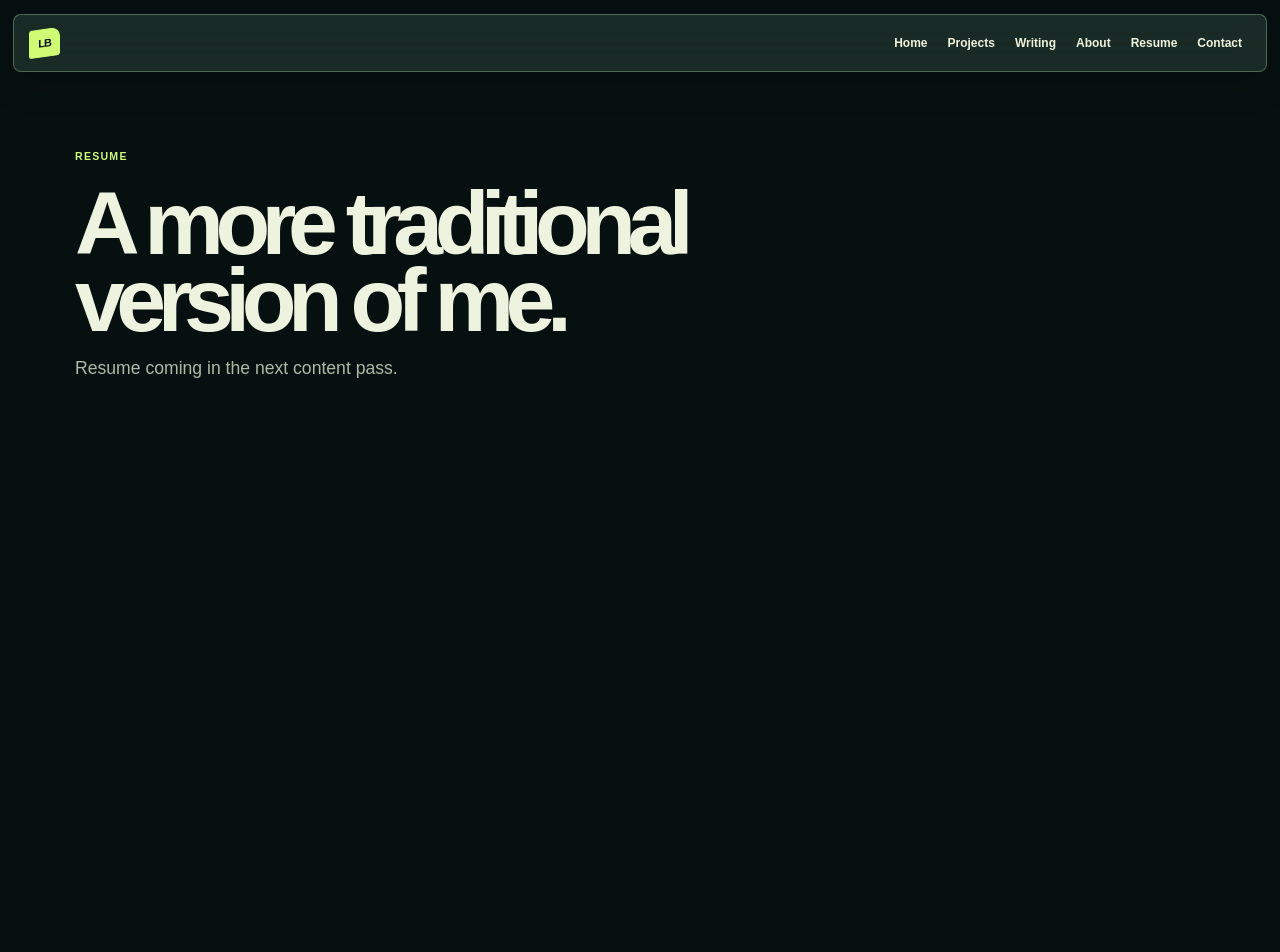
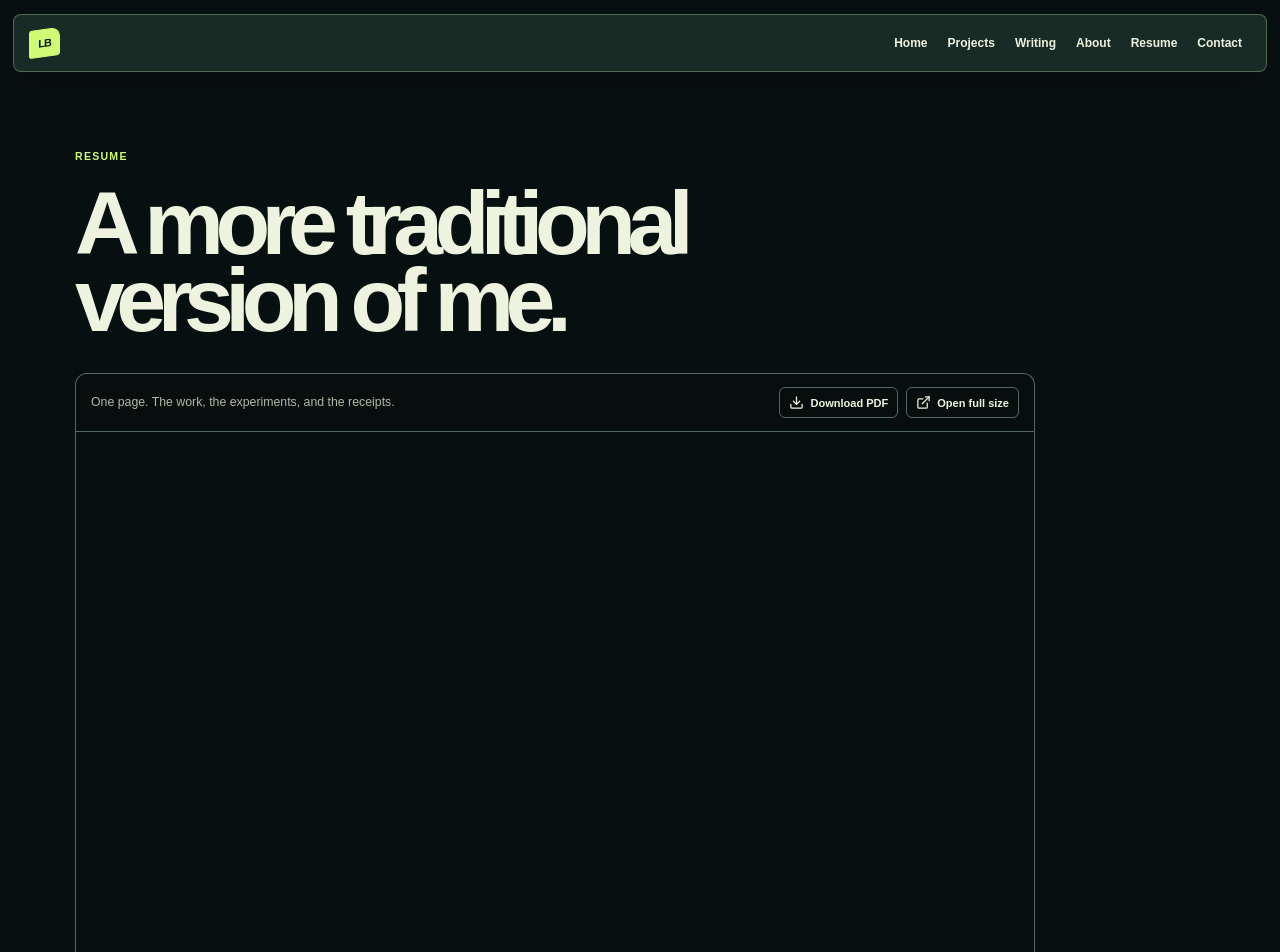
Before and after one commit to labishbardiya/Portfolio, a Next.js app: page /resume in a window 1280 px wide. Shown: the top 952 px of the page. Before the commit the page ends 800 px from the top, so only its background shows below. Built offline with nearby package versions, Linux system fonts and the light colour scheme.

Commit message:
Add resume viewer and download

```diff
--- a/app/globals.css
+++ b/app/globals.css
@@ -238,6 +238,14 @@ h1, h2, h3, p { margin-top: 0; }
 .content-page { min-height: 100vh; padding-block: 150px 90px; }
 .content-page h1 { max-width: 850px; font-size: clamp(3rem, 7vw, 6.25rem); }
 .page-intro { max-width: 520px; color: var(--muted); font-size: 1.1rem; line-height: 1.58; }
+.resume-viewer { max-width: 960px; margin-top: 34px; }
+.resume-actions { display: flex; align-items: center; justify-content: space-between; gap: 16px; padding: 13px 15px; border: 1px solid var(--line); border-bottom: 0; border-radius: 12px 12px 0 0; background: rgb(7 15 14 / 62%); }
+.resume-actions p { margin: 0; color: var(--muted); font-size: 0.77rem; line-height: 1.4; }
+.resume-actions div { display: flex; flex-wrap: wrap; gap: 8px; }
+.resume-actions a { display: inline-flex; align-items: center; gap: 6px; padding: 7px 9px; border: 1px solid var(--line); border-radius: 6px; color: var(--ink); font-size: 0.69rem; font-weight: 800; text-decoration: none; transition: 160ms ease; }
+.resume-actions a:hover { border-color: var(--lime); background: rgb(208 251 117 / 11%); color: var(--lime); }
+.resume-frame { display: block; width: 100%; height: 780px; border: 1px solid var(--line); border-radius: 0 0 12px 12px; background: #f8f8f6; }
+.resume-page .resume-frame { height: 700px; }
 .about-page { display: grid; grid-template-columns: minmax(0, 0.95fr) minmax(330px, 0.74fr); align-items: center; gap: clamp(48px, 10vw, 135px); min-height: 100vh; padding-block: 128px 72px; }
 .about-copy > p:not(.eyebrow) { max-width: 580px; color: var(--muted); font-size: 1.04rem; line-height: 1.65; }
 .about-copy .interactive-hover-button { margin-top: 14px; }
@@ -274,6 +282,8 @@ h1, h2, h3, p { margin-top: 0; }
   .window-footer { display: grid; gap: 8px; }
   .desktop-page { min-height: 500px; }
   .projects-grid { grid-template-columns: 1fr; }
+  .resume-actions { display: grid; }
+  .resume-frame, .resume-page .resume-frame { height: 620px; }
   .desktop-page h1, .desktop-about h1 { font-size: clamp(2.8rem, 14vw, 4.35rem); }
   .minimized-window { right: 14px; bottom: 14px; }
   .minimized-window .liquid-metal-button { min-width: 0; max-width: calc(100vw - 28px); }
--- a/app/resume/page.tsx
+++ b/app/resume/page.tsx
@@ -1,9 +1,11 @@
+import { ResumeViewer } from "@/components/resume-viewer";
+
 export default function ResumePage() {
   return (
     <main className="page-shell content-page">
       <p className="eyebrow">Resume</p>
       <h1>A more traditional version of me.</h1>
-      <p className="page-intro">Resume coming in the next content pass.</p>
+      <ResumeViewer />
     </main>
   );
 }
--- a/components/portfolio-desktop.tsx
+++ b/components/portfolio-desktop.tsx
@@ -6,6 +6,7 @@ import { useEffect, useState } from "react";
 import { DesktopRails, type DesktopPage } from "@/components/desktop-rail";
 import { LiquidMetalButton } from "@/components/liquid-metal-button";
 import { ProjectsGrid } from "@/components/projects-grid";
+import { ResumeViewer } from "@/components/resume-viewer";
 import { SocialLinks } from "@/components/social-links";
 import { Timeline } from "@/components/timeline";
 import { Typewriter } from "@/components/typewriter";
@@ -57,7 +58,7 @@ function PagePanel({ page, onOpen }: { page: DesktopPage; onOpen: (page: Desktop
   if (page === "projects") return <section className="desktop-page"><p className="eyebrow">Projects</p><h1>Things I&apos;ve been making.</h1><p>Some of my cool projects. You can see me talk about them on <a href="https://x.com/labishbardiya" target="_blank" rel="noreferrer">X</a>.</p><ProjectsGrid /></section>;
   if (page === "writing") return <section className="desktop-page"><p className="eyebrow">Writing</p><h1>Notes from the workbench.</h1><p>Essays, ideas, and things I&apos;m still figuring out. The publishing workspace will live here in the next content pass.</p></section>;
   if (page === "about") return <section className="desktop-about"><div><p className="eyebrow">About</p><h1>The person behind the tabs.</h1><p>I&apos;m Labish — a computer science student, founder, and curious builder from Jaipur. Most of my attention lives somewhere between AI research and making technology useful enough to escape a slide deck.</p><p>Right now, I&apos;m building health-tech ideas, thinking about agents that work together, and learning what it takes to turn an ambitious prototype into something people can trust.</p><LiquidMetalButton label="Open contact" onClick={() => onOpen("contact")} /></div><Image src="/profile0.png" alt="Labish Bardiya" width={1600} height={1600} /></section>;
-  if (page === "resume") return <section className="desktop-page"><p className="eyebrow">Resume</p><h1>A more traditional version of me.</h1><p>The resume PDF will be placed here in the next content pass.</p></section>;
+  if (page === "resume") return <section className="desktop-page resume-page"><p className="eyebrow">Resume</p><h1>A more traditional version of me.</h1><ResumeViewer /></section>;
   return <section className="desktop-page"><p className="eyebrow">Contact</p><h1>Let&apos;s make something useful.</h1><p>The contact form and mail delivery will be wired once the sending address is set.</p><LiquidMetalButton label="Back home" onClick={() => onOpen("home")} /></section>;
 }
 
--- /dev/null
+++ b/components/resume-viewer.tsx
@@ -0,0 +1,22 @@
+import { Download, ExternalLink } from "lucide-react";
+
+const resumePath = "/labish-bardiya-resume.pdf";
+
+export function ResumeViewer() {
+  return (
+    <div className="resume-viewer">
+      <div className="resume-actions">
+        <p>One page. The work, the experiments, and the receipts.</p>
+        <div>
+          <a href={resumePath} download>
+            <Download size={15} aria-hidden="true" /> Download PDF
+          </a>
+          <a href={resumePath} target="_blank" rel="noreferrer">
+            <ExternalLink size={15} aria-hidden="true" /> Open full size
+          </a>
+        </div>
+      </div>
+      <iframe className="resume-frame" src={resumePath} title="Labish Bardiya resume" />
+    </div>
+  );
+}
```
Also changed, not shown: 1 other file (tests, documents, lock files or other folders).
